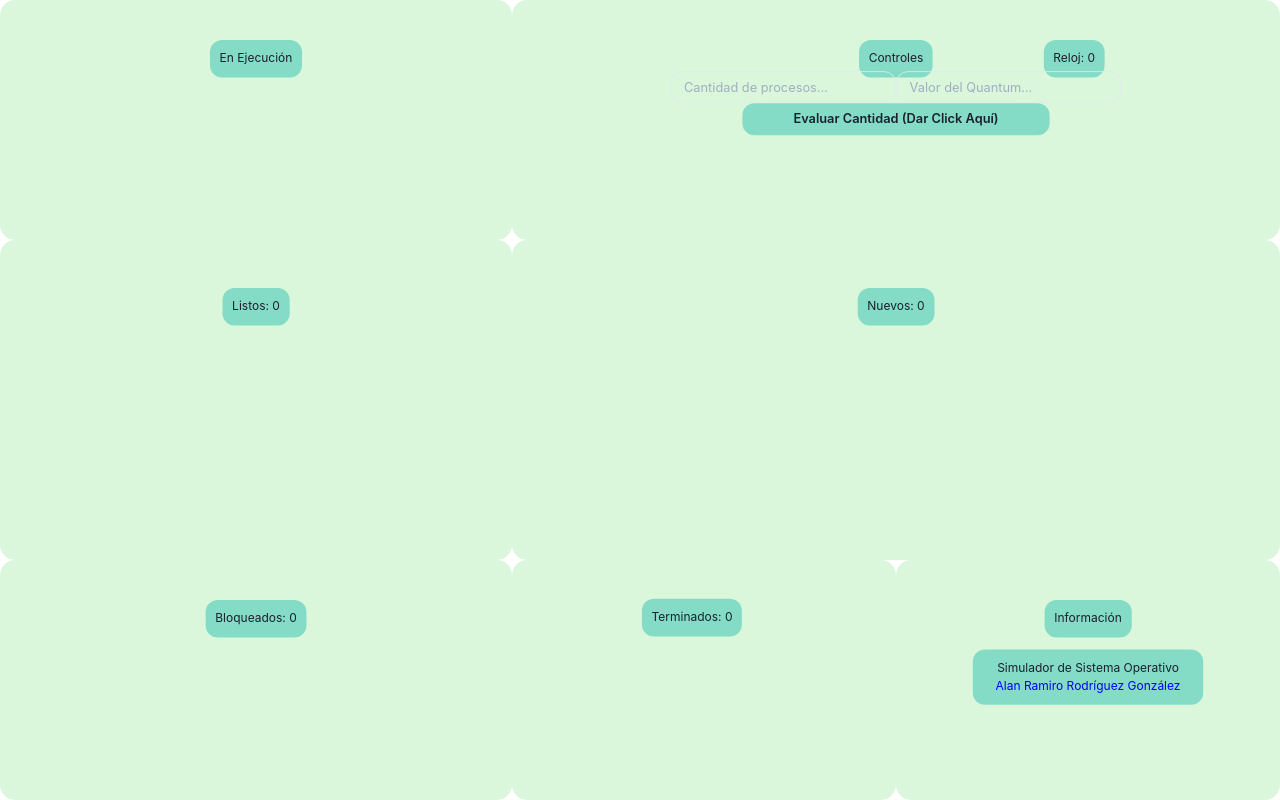
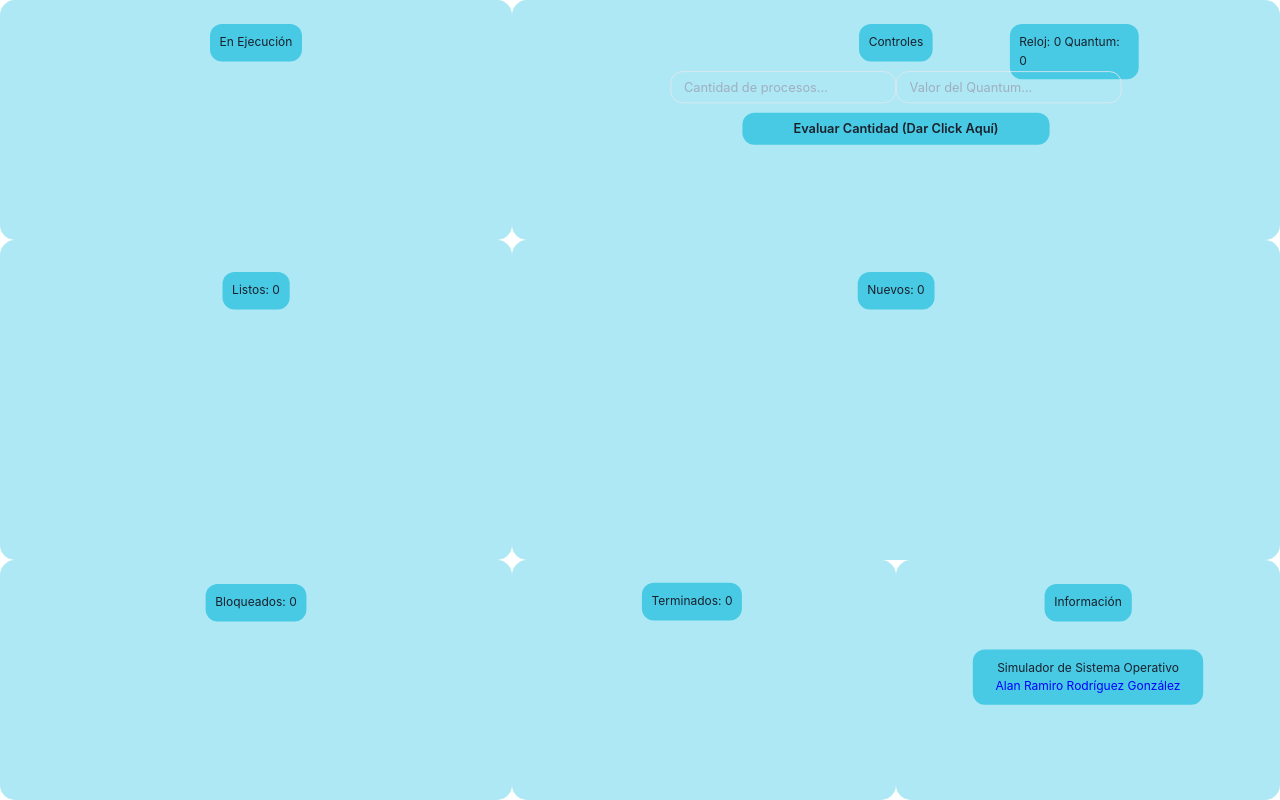
Before and after one commit to Alan-Rodz/SemSOTarea10, a Next.js app: page / in a window 1280 px wide. Built offline with nearby package versions, Linux system fonts and the light colour scheme.

Commit message:
finish basic additions

```diff
--- a/class/SistemaOperativo.ts
+++ b/class/SistemaOperativo.ts
@@ -112,7 +112,7 @@ export class SistemaOperativo {
             if (this.procesosListos.length !== 0 && !this.procesoEnEjecucion) { /*agregar proceso a ejecución*/
                 const procesoEjecutado = this.procesosListos.shift();
                 if (procesoEjecutado) {
-                    procesoEjecutado.estado ='Ejecucion';
+                    procesoEjecutado.estado = 'Ejecucion';
                     procesoEjecutado.tiempoEjecucionQuantum = 0; /*reiniciar en cada ejecución*/
                     if (procesoEjecutado.tiempoRespuesta === 0) { /*solo la primera vez*/
                         procesoEjecutado.tiempoRespuesta = this.reloj - procesoEjecutado.tiempoLlegada;
@@ -129,7 +129,7 @@ export class SistemaOperativo {
                 this.procesoEnEjecucion.tiempoEjecucionQuantum++;
             }
 
-            if (this.procesoEnEjecucion) { /*procesamiento de proceso terminado*/
+            if (this.procesoEnEjecucion) { /*procesamiento de proceso terminado o tiempo de quantum expirado*/
                 if (this.procesoEnEjecucion.tiempoTotal === this.procesoEnEjecucion.tiempoMaximoEstimado) { /*se completó el tiempo total*/
                     const procesoTerminado = this.procesoEnEjecucion;
                     procesoTerminado.estado = 'Terminado';
@@ -141,7 +141,7 @@ export class SistemaOperativo {
                     this.procesoEnEjecucion = null/*proceso terminado*/;
                 }
 
-                if (this.procesoEnEjecucion && this.procesoEnEjecucion.tiempoEjecucionQuantum === this.quantum) { /*se completó el tiempo del quantum*/
+                if (this.procesoEnEjecucion && this.procesoEnEjecucion.tiempoEjecucionQuantum === this.quantum+1/*porque se hace todo en una sola operación*/) { /*se completó el tiempo del quantum*/
                     const procesoQueRegresaAListos = this.procesoEnEjecucion;
                     procesoQueRegresaAListos.estado = 'Listo';
                     this.procesosListos.push(procesoQueRegresaAListos);
@@ -149,6 +149,7 @@ export class SistemaOperativo {
                     const nuevoProcesoEnEjecucion = this.procesosListos.shift();
                     if (nuevoProcesoEnEjecucion) {
                         nuevoProcesoEnEjecucion.estado = 'Ejecucion';
+                        nuevoProcesoEnEjecucion.tiempoEjecucionQuantum = 0/*se reinicia de nuevo*/;
                         this.procesoEnEjecucion = nuevoProcesoEnEjecucion;
                     }
                 }
@@ -249,6 +250,7 @@ export class SistemaOperativo {
     public getProcesosNuevos = (): Proceso[] => { return this.procesosNuevos; }
     public getProcesosTerminados = (): Proceso[] => { return this.procesosTerminados; }
     public getReloj = (): number => { return this.reloj; }
+    public getQuantum = (): number => { return this.quantum; }
     public getProcesosListos = (): Proceso[] => { return this.procesosListos; }
     public getTodosLosProcesos = (): Proceso[] => {
         const todosLosProcesos: Proceso[] = [];
--- a/component/Boton.tsx
+++ b/component/Boton.tsx
@@ -15,6 +15,7 @@ export const Boton: React.FC<BotonProps> = ({ contenido, width, callback }) => {
             width={width}
             borderRadius={GLOBAL_BORDER_RADIUS}
             padding={5}
+            mt={3}
             bg={GLOBAL_SECONDARY_COLOR}
             onClick={callback}
         >
--- a/component/seccion/SeccionControles.tsx
+++ b/component/seccion/SeccionControles.tsx
@@ -81,7 +81,7 @@ export const SeccionControles: React.FC<SeccionControlesProps> =
         {
           (isEvaluado && !isComenzado) &&
           <Center>
-            <Flex mt={20}>
+            <Flex mt={20} gap={1}>
               <Boton contenido={'Comenzar (Tecla C)'} width={'fit-content'} callback={() => setIsComenzado(!isComenzado)} />
             </Flex>
           </Center>
@@ -89,7 +89,7 @@ export const SeccionControles: React.FC<SeccionControlesProps> =
 
         {
           (isComenzado && !isTerminado) &&
-          <Flex mt={20}>
+          <Flex mt={20} gap={1}>
             <Box>
               <Boton contenido={`${isPausa ? 'Continuar (Tecla P)' : 'Pausar (Tecla P)'}`} width={'100%'} callback={() => setIsPausa(!isPausa)} />
               <Boton contenido={'Interrupción (Tecla I)'} width={'100%'} callback={handleInterrupcion} />
--- a/component/seccion/TituloSeccion.tsx
+++ b/component/seccion/TituloSeccion.tsx
@@ -17,7 +17,6 @@ export const TituloSeccion: React.FC<TituloSeccionProps> = ({ nombreSeccion }) =
         position={'absolute'}
         bg={GLOBAL_SECONDARY_COLOR}
         borderRadius={GLOBAL_BORDER_RADIUS}
-        mt={5}
         padding={3}
         fontSize={15}
       >
--- a/pages/index.tsx
+++ b/pages/index.tsx
@@ -17,12 +17,12 @@ import { SeccionControles } from '../component/seccion/SeccionControles';
 import { ModalProcesos } from '../component/ModalProcesos';
 
 // *****************************************************************************************************************************
-const VELOCIDAD = 100;
+const VELOCIDAD = 500;
 export const MENSAJE_PROGRAMA_TERMINADO = 'Programa Finalizado';
 const teclasValidas = ['Enter', 'KeyC', 'KeyP', 'KeyI', 'KeyE', 'KeyT', 'KeyN', 'KeyB'];
 
-export const GLOBAL_COLOR = '#DAF7DC';
-export const GLOBAL_SECONDARY_COLOR = '#84DCC6';
+export const GLOBAL_COLOR = '#ade8f4';
+export const GLOBAL_SECONDARY_COLOR = '#48cae4';
 export const GLOBAL_BORDER_RADIUS = 15;
 
 // === App =====================================================================================================================
@@ -146,16 +146,16 @@ const Home: NextPage = () => {
           <TituloSeccion nombreSeccion={`Controles`} />
           <>
             <Box
-              transform='translateX(-50%)'
-              left='79%'
+              transform={'translateX(-50%)'}
+              left={'79%'}
               position={'absolute'}
               bg={GLOBAL_SECONDARY_COLOR}
               borderRadius={GLOBAL_BORDER_RADIUS}
-              mt={5}
               padding={3}
               fontSize={15}
+              width={'fit-content'}
             >
-              {`Reloj: ${sistemaOperativoMostrado.getReloj()}`}
+              {`Reloj: ${sistemaOperativoMostrado.getReloj()}  Quantum: ${sistemaOperativoMostrado.getQuantum()}`}
             </Box>
           </>
           <SeccionControles
```
Also changed, not shown: styles/globals.css (line endings or trailing spaces).
